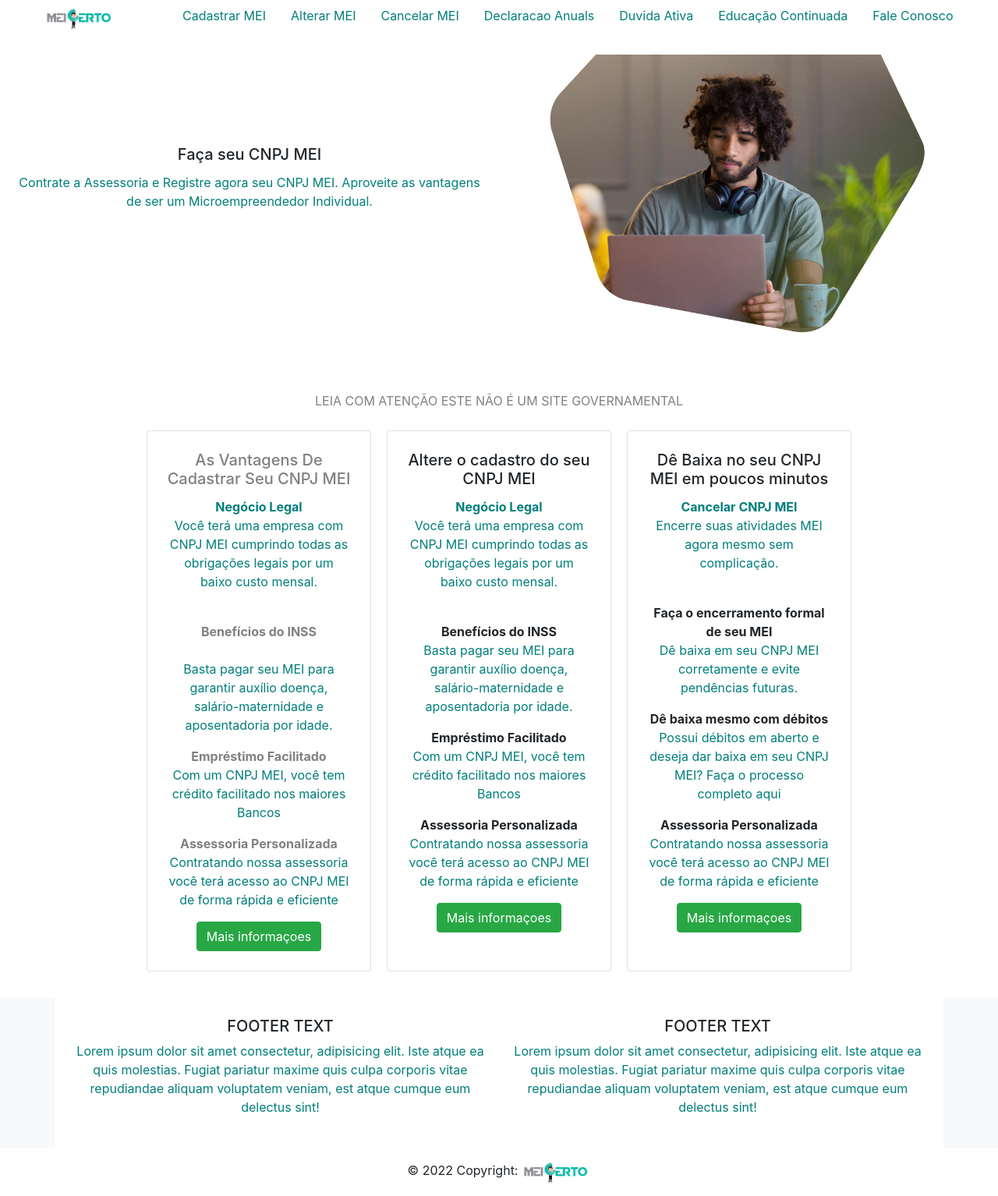
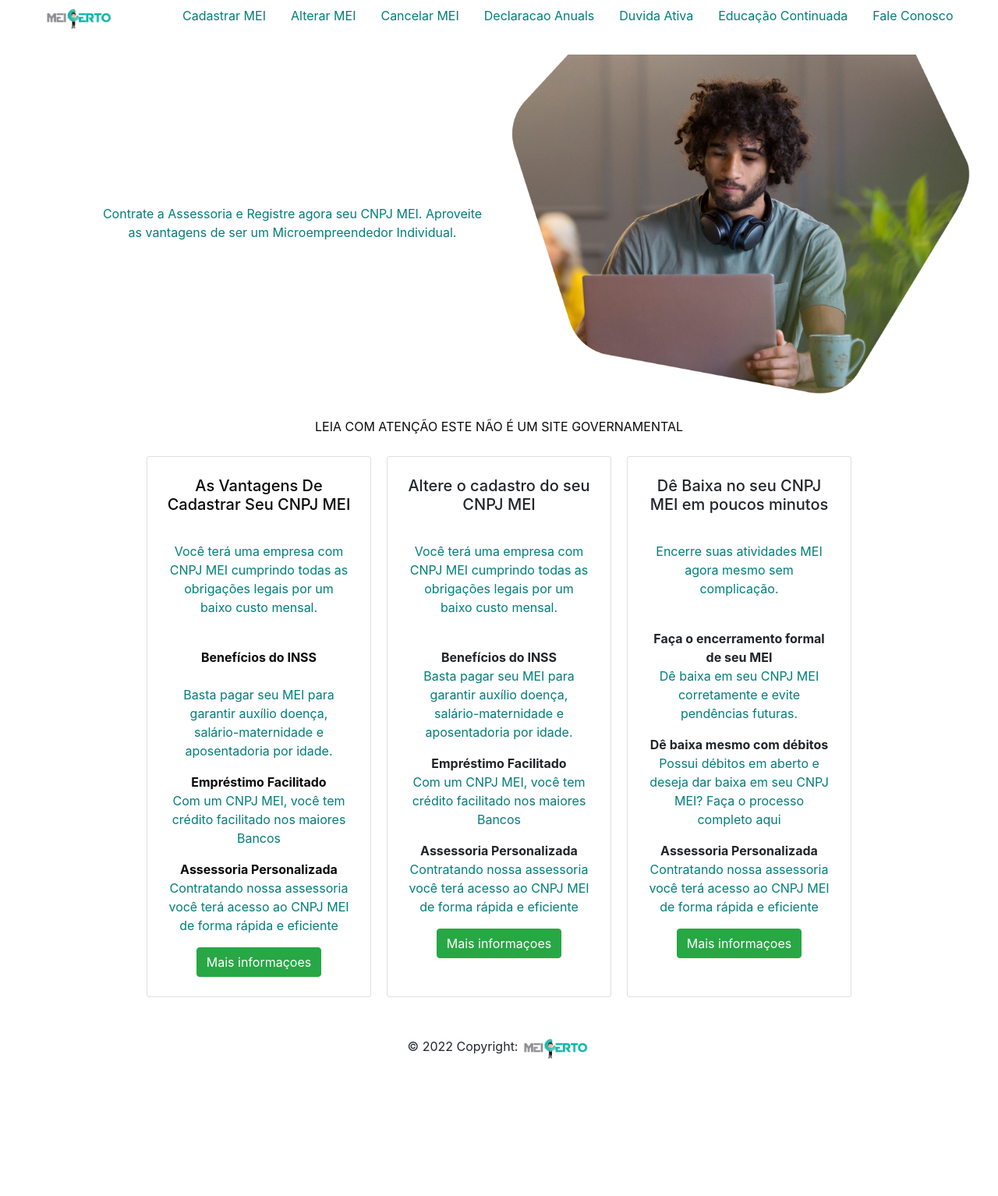
Before and after one commit to santosgv/poc.siglepage, a Django app: page / in a window 1280 px wide. Shown: the whole page at 78% size. After the commit the page ends 1358 px from the top, so only its background shows below. Run offline with Django 4.2, Linux system fonts and the light colour scheme; tables that the repository leaves empty hold one stand-in row (values such as "Sample post"); some libraries are stand-ins or nearby versions.

Commit message:
finalizado home

```diff
--- a/plataforma/templates/home.html
+++ b/plataforma/templates/home.html
@@ -6,25 +6,15 @@ Pagina Principal
 {% block 'body'%}
 <main>
   <div class="img-principal text-center">
-    <div class="row no-gutters">
-      <div class="col-md-6">
-        <div class="card-body align-text-bottom">
-          <br>
-          <br>
-          <br>
-          <br>
-          <h5 class="card-title align-text-bottom">Faça seu CNPJ MEI</h5>
-          <p class="align-text-bottom ">Contrate a Assessoria e Registre agora seu CNPJ MEI. Aproveite as
+    <div class="row">
+      <div class="col-md-6 textprincipal">
+          <p class="text-center">Contrate a Assessoria e Registre agora seu CNPJ MEI. Aproveite as
             vantagens de ser um Microempreendedor Individual.</p>
-        </div>
       </div>
       <div class="col-md-6">
-        <img src="{% static '/img/kav-desktop.png' %}" width="80%" alt="...">
+        <img src="{% static '/img/kav-desktop.png' %}" width="100%" alt="...">
       </div>
     </div>
-
-    <br />
-    <br />
     <div class="text-center">
       <p>
         <div class="textocor">
@@ -43,7 +33,7 @@ Pagina Principal
                 </div>
                 <div class="text-center">
                 <p class="card-text">
-                 <strong>Negócio Legal</strong>
+
                  <br>
                   Você terá uma empresa com CNPJ MEI cumprindo todas as obrigações legais por um baixo custo mensal.
                 </p>
@@ -80,7 +70,7 @@ Pagina Principal
                 <h5 class="card-title">Altere o cadastro do seu CNPJ MEI</h5>
                 <div class="text-center">
                   <p class="card-text">
-                   <strong>Negócio Legal</strong>
+
                    <br>
                     Você terá uma empresa com CNPJ MEI cumprindo todas as obrigações legais por um baixo custo mensal.
                   </p>
@@ -110,7 +100,7 @@ Pagina Principal
                 <h5 class="card-title">Dê Baixa no seu CNPJ MEI em poucos minutos</h5>
                 <div class="text-center">
                   <p class="card-text">
-                   <strong>Cancelar CNPJ MEI</strong>
+
                    <br>
                    Encerre suas atividades MEI agora mesmo sem complicação.
                   </p>
--- a/plataforma/templates/pagamento.html
+++ b/plataforma/templates/pagamento.html
@@ -98,7 +98,7 @@
               .then(function(result){
                 setLoading(false)
                 if(result.error){
-                  showMessage('Ocorreu um erro')
+                  showMessage('Os dados inseridos estao incorretos ou Saldo insuficiente')
                 }else{
                   showMessage('Compra finalizada com sucesso, Verifique seu Email')
                   paymentElement.clear()
--- a/plataforma/views.py
+++ b/plataforma/views.py
@@ -51,6 +51,7 @@ def create_payment(request,id):
     intent = stripe.PaymentIntent.create(
     amount= int(produto.preco *100),
     currency='BRL',
+    receipt_email=email,
     metadata={
         'id_prod':id_prod,
         'id_cadastro':id_cadastro,
@@ -114,7 +115,7 @@ def stripe_webhook(request):
 
 
         mensagem =f'''
-        Segue numeo do pedido do Cadastro no MEI CERTO
+        Segue numero do pedido do Cadastro no MEI CERTO
         {pedido.id}
         '''
         return send_mail('Pagamento realizado com sucesso',mensagem,'santosgomesv@gmail.com',recipient_list=[session['metadata']['email'],'precoflix@gmail.com'])
--- a/templates/base.html
+++ b/templates/base.html
@@ -61,40 +61,7 @@
 
     {% endblock %}
     <br>
-    <footer class="bg-light text-center text-lg-start">
-      <!-- Grid container -->
-      <div class="container p-4">
-        <!--Grid row-->
-        <div class="row">
-          <!--Grid column-->
-          <div class="col-lg-6 col-md-12 mb-4 mb-md-0">
-            <h5 class="text-uppercase">Footer text</h5>
 
-            <p>
-              Lorem ipsum dolor sit amet consectetur, adipisicing elit. Iste atque ea quis
-              molestias. Fugiat pariatur maxime quis culpa corporis vitae repudiandae
-              aliquam voluptatem veniam, est atque cumque eum delectus sint!
-            </p>
-          </div>
-          <!--Grid column-->
-
-          <!--Grid column-->
-          <div class="col-lg-6 col-md-12 mb-4 mb-md-0">
-            <h5 class="text-uppercase">Footer text</h5>
-
-            <p>
-              Lorem ipsum dolor sit amet consectetur, adipisicing elit. Iste atque ea quis
-              molestias. Fugiat pariatur maxime quis culpa corporis vitae repudiandae
-              aliquam voluptatem veniam, est atque cumque eum delectus sint!
-            </p>
-          </div>
-          <!--Grid column-->
-        </div>
-        <!--Grid row-->
-      </div>
-      <!-- Grid container -->
-
-      <!-- Copyright -->
       <div class="text-center p-3" style="background-color:'white';">
         © 2022 Copyright:
         <img src="{% static '/img/PNG/PNG.png' %}" height="30px" alt="Logo">
--- a/templates/static/plataforma/home.css
+++ b/templates/static/plataforma/home.css
@@ -2,6 +2,7 @@
     --VERDE:#007e7a;
     --cinza:#808080;
     --branco:#fff;
+    --preto:rgb(10, 10, 10);
 }
 
 *{
@@ -23,9 +24,20 @@ div .card{
 
 
 .textocor{
-    color: var(--cinza);
+    color: var(--preto);
 }
 
 p {
     color: var(--VERDE);
 }
+
+
+.textprincipal{
+    display: flex;
+    align-items: center;
+    padding: 10px;
+}
+
+.textprincipal p {
+    padding-left: 20%;
+}
```
